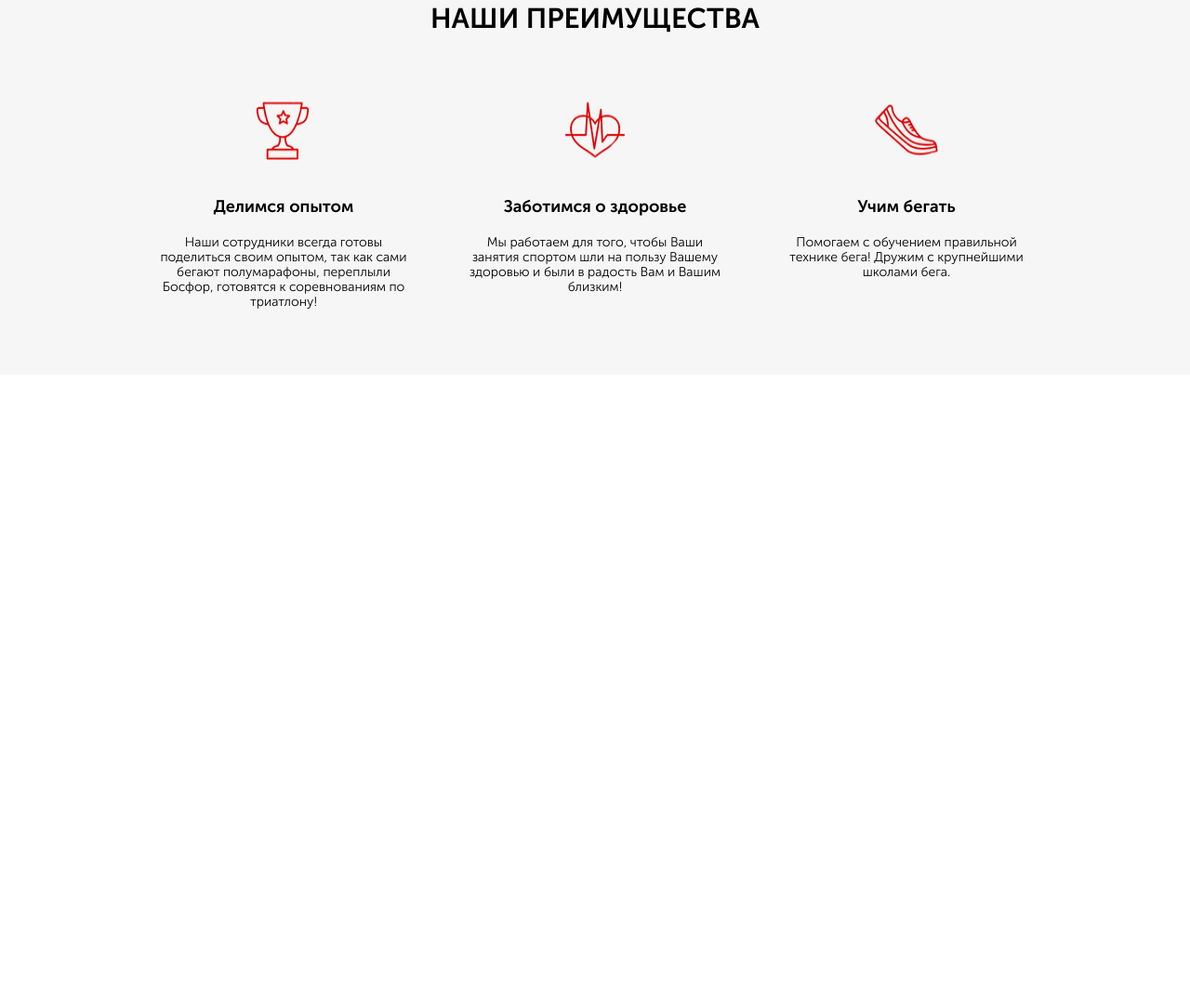
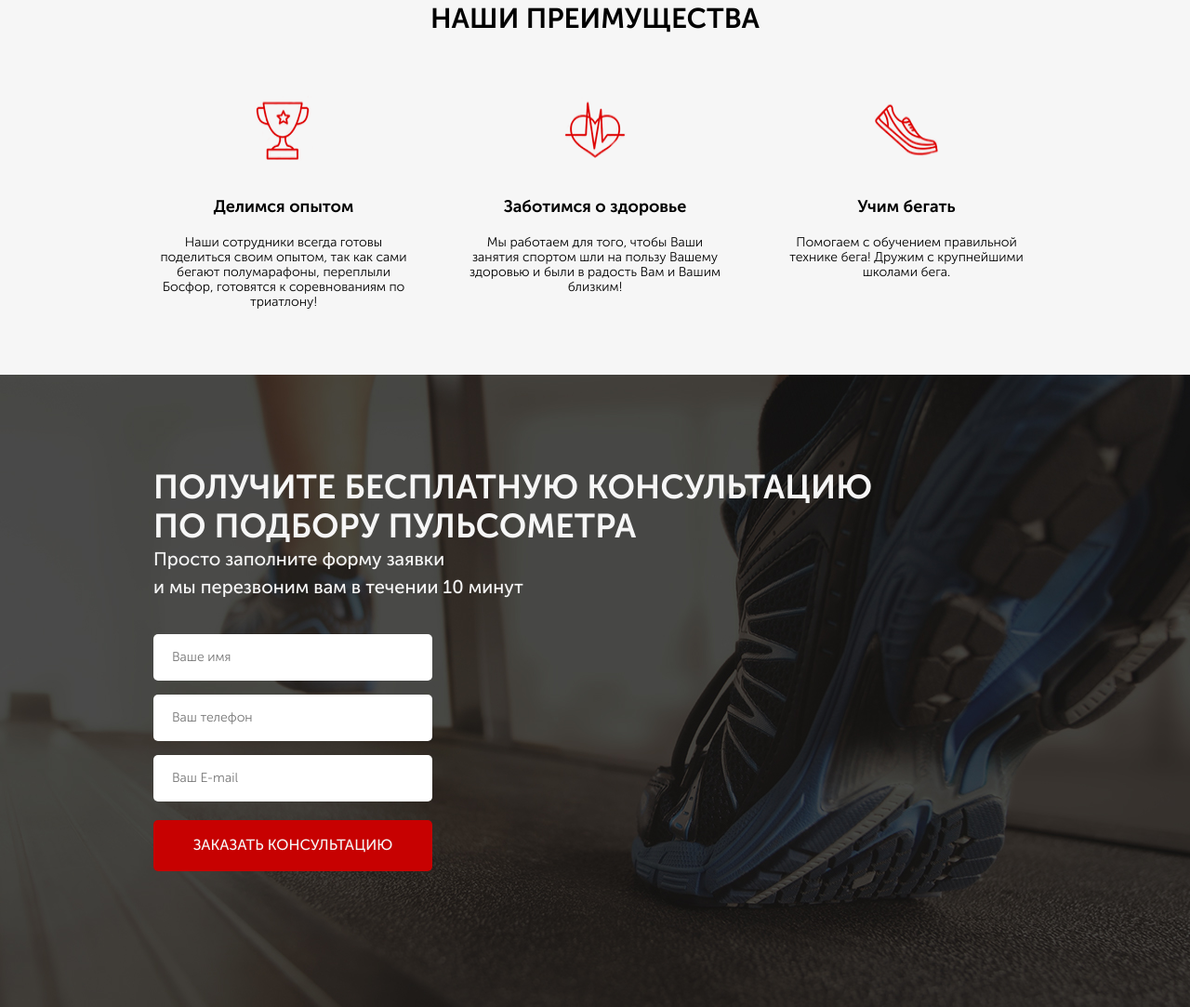
Before and after one commit to mal3v14/Pulse, a website: page src/index.html in a window 1280 px wide. Shown: the part 739-1822 px from the top of the page at 93% size. Before the commit the page ends 1142 px from the top, so only its background shows below. Drawn offline with Linux system fonts and the light colour scheme.

Commit message:
added consultation block with forms

```diff
--- a/src/index.html
+++ b/src/index.html
@@ -61,7 +61,7 @@
 
     <div class="advantages">
         <div class="container">
-            <h2 class="advantages__title"> Наши преимущества</h2>
+            <h2 class="advantages__title title"> Наши преимущества</h2>
             <div class="advantages__wrapper">
 
                 <div class="advantages__icon">
@@ -87,7 +87,30 @@
                 </div>
 
 
+
+
             </div>
+        </div>
+    </div>
+
+    <div class="consultation">
+        <div class="container">
+            <h2 class="title title_left">Получите бесплатную консультацию <br>
+                по подбору пульсометра
+            </h2>
+            <div class="consultation__descr">Просто заполните форму заявки <br> и мы перезвоним вам в
+                течении 10 минут
+            </div>
+
+            <form class="feed-form" action="#">
+                <input name="name" required placeholder="Ваше имя" type="text">
+                <input name="phone" required placeholder="Ваш телефон" type="number">
+                <input name="email" required placeholder="Ваш E-mail" type="email">
+
+
+                <button class="button button_submit">Заказать консультацию</button>
+            </form>
+
         </div>
     </div>
 </body>
--- a/src/sass/blocks/_advantages.scss
+++ b/src/sass/blocks/_advantages.scss
@@ -6,14 +6,6 @@
 
     @media screen and (max-width: 576px) {
         padding: 40px 0;
-    }
-
-    &__title {
-        font-weight: 700;
-        font-size: 30px;
-        text-align: center;
-        text-transform: uppercase;
-        color: black;
     }
 
     &__wrapper {
@@ -58,7 +50,6 @@
 
 
         @media screen and (max-width: 768px) {
-
             max-width: 200px;
             margin-top: 5px;
         }
--- a/src/sass/blocks/_buttons.scss
+++ b/src/sass/blocks/_buttons.scss
@@ -25,4 +25,11 @@
         }
 
     }
+
+    &_submit {
+        width: 100%;
+        font-size: 16px;
+        height: 55px;
+        border: radius 5px;
+    }
 }
--- /dev/null
+++ b/src/sass/blocks/_consultation.scss
@@ -0,0 +1,15 @@
+@use "base/variables";
+
+.consultation {
+    min-height: 680px;
+    padding: 100px 0 90px 0;
+    background: url(../../img/bg2.png) center (center/cover) no-repeat;
+
+    &__descr {
+        font-weight: 500;
+        font-size: 20px;
+        line-height: 150%;
+        color: variables.$white-color;
+    }
+
+}
--- /dev/null
+++ b/src/sass/blocks/_forms.scss
@@ -0,0 +1,24 @@
+@use "base/variables";
+
+.feed-form {
+    margin-top: 36px;
+    display: flex;
+    flex-direction: column;
+    width: 300px;
+
+    input {
+        height: 50px;
+        border-radius: 5px;
+        border: none;
+        color: variables.$white-color;
+        margin-bottom: 15px;
+        padding: 0 20px;
+        font-weight: 300;
+        font-size: 14px;
+        color: #4b4b4b;
+
+        &:nth-child(3) {
+            margin-bottom: 20px;
+        }
+    }
+}
--- /dev/null
+++ b/src/sass/blocks/_titles.scss
@@ -0,0 +1,16 @@
+@use "base/variables";
+
+.title {
+    font-weight: 700;
+    font-size: 30px;
+    text-align: center;
+    text-transform: uppercase;
+    color: black;
+
+    &_left {
+        color: variables.$white-color;
+        line-height: 150%;
+        font-size: 36px;
+        text-align: left;
+    }
+}
--- a/src/sass/style.scss
+++ b/src/sass/style.scss
@@ -1,9 +1,12 @@
 @use "base/variables";
 @use "blocks/container";
+@use "blocks/titles";
+@use "blocks/forms";
 @use "blocks/promo";
 @use "blocks/header";
 @use "blocks/buttons";
 @use "blocks/advantages";
+@use "blocks/consultation";
 
 
 * {
```
Also changed, not shown: src/css/style.min.css.
